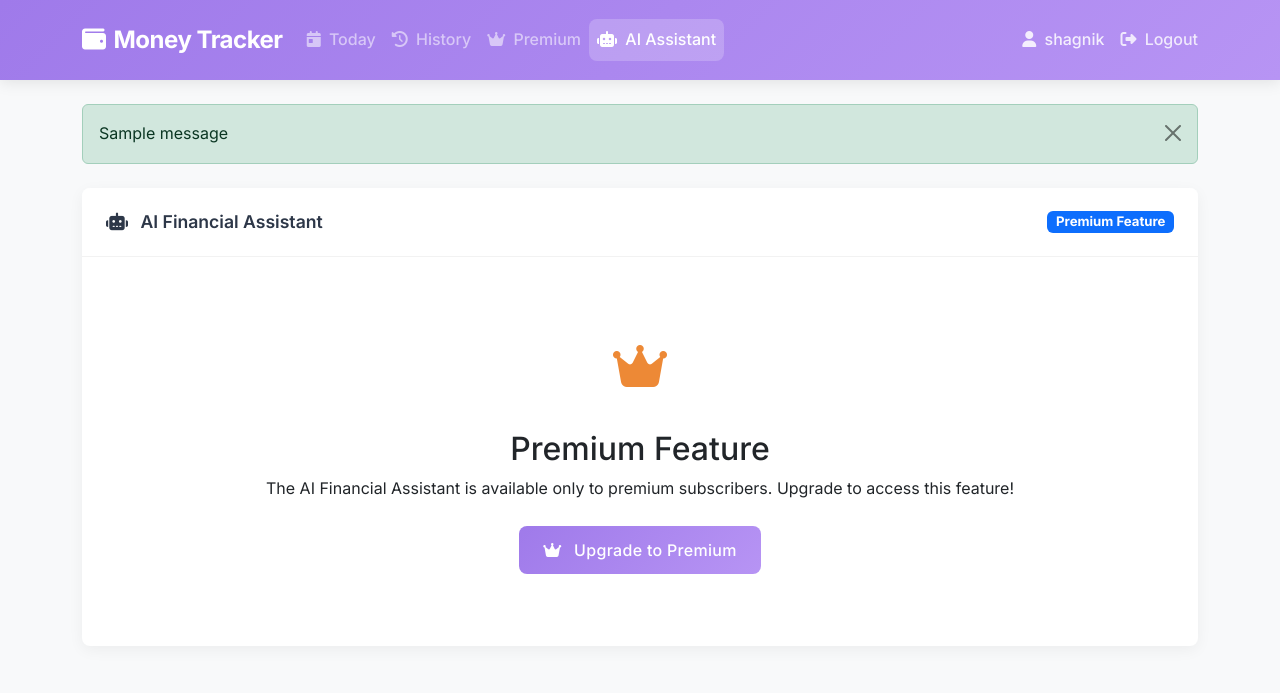
After one commit to shagnikguha/MoneyTracker-WP_Project, a Django app: page /chatbot/ in a window 1280 px wide. The commit adds this page. Shown: the top 693 px of the page. Run offline with Django 4.2, Linux system fonts and the light colour scheme; a user stored in the database is signed in; data comes from the database, SQL or seed files in the repository; one stand-in notice (Sample message) is shown.

Commit message:
added chatbot just add my api key

```diff
--- /dev/null
+++ b/main/templates/chatbot.html
@@ -0,0 +1,366 @@
+<!DOCTYPE html>
+{%load static%}
+<html lang="en">
+<head>
+    <meta charset="UTF-8">
+    <meta name="viewport" content="width=device-width, initial-scale=1.0">
+    <title>Money Tracker - AI Financial Assistant</title>
+    <!-- Bootstrap CSS -->
+    <link href="https://cdn.jsdelivr.net/npm/bootstrap@5.3.0-alpha1/dist/css/bootstrap.min.css" rel="stylesheet">
+    <!-- Font Awesome -->
+    <link rel="stylesheet" href="https://cdnjs.cloudflare.com/ajax/libs/font-awesome/6.4.0/css/all.min.css">
+    <!-- Google Fonts -->
+    <link href="https://fonts.googleapis.com/css2?family=Inter:wght@300;400;500;600;700&display=swap" rel="stylesheet">
+    <!-- Custom Styles -->
+    <style>
+        :root {
+            --primary-color: #9f7aea;
+            --secondary-color: #b794f4;
+            --success-color: #48bb78;
+            --danger-color: #f56565;
+            --warning-color: #ed8936;
+            --info-color: #4299e1;
+            --light-color: #f7fafc;
+            --dark-color: #2d3748;
+            --gray-color: #a0aec0;
+            --border-radius: 0.5rem;
+            --box-shadow: 0 0.125rem 0.25rem rgba(0, 0, 0, 0.075);
+            --box-shadow-lg: 0 1rem 3rem rgba(0, 0, 0, 0.1);
+        }
+
+        body {
+            font-family: 'Inter', -apple-system, BlinkMacSystemFont, 'Segoe UI', Roboto, Oxygen, Ubuntu, Cantarell, sans-serif;
+            background-color: #f8f9fa;
+            color: var(--dark-color);
+            line-height: 1.6;
+        }
+
+        .navbar {
+            background: linear-gradient(135deg, var(--primary-color), var(--secondary-color));
+            box-shadow: 0 2px 15px rgba(0, 0, 0, 0.1);
+            padding: 1rem 0;
+        }
+
+        .navbar-brand {
+            font-weight: 700;
+            font-size: 1.5rem;
+            letter-spacing: -0.5px;
+        }
+
+        .nav-link {
+            font-weight: 500;
+            padding: 0.5rem 1rem;
+            border-radius: var(--border-radius);
+            transition: all 0.3s ease;
+        }
+
+        .nav-link:hover {
+            background-color: rgba(255, 255, 255, 0.15);
+        }
+
+        .nav-link.active {
+            background-color: rgba(255, 255, 255, 0.2);
+        }
+
+        .card {
+            border: none;
+            border-radius: var(--border-radius);
+            box-shadow: 0 4px 15px rgba(0, 0, 0, 0.05);
+            overflow: hidden;
+            transition: transform 0.3s ease, box-shadow 0.3s ease;
+        }
+
+        .card:hover {
+            transform: translateY(-3px);
+            box-shadow: 0 8px 20px rgba(0, 0, 0, 0.1);
+        }
+
+        .card-header {
+            border-bottom: 1px solid rgba(0, 0, 0, 0.05);
+            background-color: #fff;
+            padding: 1.25rem 1.5rem;
+            font-weight: 600;
+            font-size: 1.1rem;
+            color: var(--dark-color);
+        }
+
+        .card-body {
+            padding: 1.5rem;
+        }
+
+        .btn {
+            padding: 0.75rem 1.5rem;
+            border-radius: var(--border-radius);
+            font-weight: 500;
+            letter-spacing: 0.3px;
+            transition: all 0.3s ease;
+        }
+
+        .btn-primary {
+            background: linear-gradient(135deg, var(--primary-color), var(--secondary-color));
+            border: none;
+        }
+
+        .btn-primary:hover {
+            background: linear-gradient(135deg, var(--secondary-color), var(--primary-color));
+            transform: translateY(-2px);
+            box-shadow: 0 4px 12px rgba(66, 99, 235, 0.3);
+        }
+
+        .logout-link a {
+            color: rgba(255, 255, 255, 0.8);
+            text-decoration: none;
+            transition: color 0.3s ease;
+            font-weight: 500;
+        }
+
+        .logout-link a:hover {
+            color: #fff;
+        }
+
+        .navbar-text {
+            color: rgba(255, 255, 255, 0.85);
+            font-weight: 500;
+        }
+
+        /* Chat styles */
+        .chat-container {
+            height: 70vh;
+            display: flex;
+            flex-direction: column;
+        }
+
+        .chat-messages {
+            flex: 1;
+            overflow-y: auto;
+            padding: 1.5rem;
+            background-color: #f8f9fa;
+            border-radius: var(--border-radius);
+            margin-bottom: 1rem;
+        }
+
+        .chat-input-container {
+            display: flex;
+            gap: 10px;
+        }
+
+        .chat-input {
+            flex: 1;
+            padding: 0.75rem 1rem;
+            border-radius: var(--border-radius);
+            border: 1px solid #e9ecef;
+            background-color: #fbfbfb;
+            transition: all 0.3s ease;
+        }
+
+        .chat-input:focus {
+            border-color: var(--primary-color);
+            box-shadow: 0 0 0 0.25rem rgba(66, 99, 235, 0.25);
+            outline: none;
+        }
+
+        .message {
+            margin-bottom: 1rem;
+            max-width: 75%;
+            padding: 1rem;
+            border-radius: var(--border-radius);
+        }
+
+        .user-message {
+            background-color: var(--primary-color);
+            color: white;
+            align-self: flex-end;
+            margin-left: auto;
+        }
+
+        .bot-message {
+            background-color: white;
+            color: var(--dark-color);
+            align-self: flex-start;
+            box-shadow: 0 2px 5px rgba(0, 0, 0, 0.05);
+        }
+
+        .premium-required {
+            text-align: center;
+            padding: 3rem;
+        }
+
+        .premium-icon {
+            font-size: 3rem;
+            color: var(--warning-color);
+            margin-bottom: 1.5rem;
+        }
+    </style>
+</head>
+<body>
+    <nav class="navbar navbar-expand-lg navbar-dark py-3 mb-4">
+        <div class="container">
+            <a class="navbar-brand" href="{% url 'today_transactions' %}">
+                <i class="fas fa-wallet me-2"></i>Money Tracker
+            </a>
+            <button class="navbar-toggler" type="button" data-bs-toggle="collapse" data-bs-target="#navbarNav" aria-controls="navbarNav" aria-expanded="false" aria-label="Toggle navigation">
+                <span class="navbar-toggler-icon"></span>
+            </button>
+            <div class="collapse navbar-collapse" id="navbarNav">
+                <ul class="navbar-nav me-auto mb-2 mb-lg-0">
+                    <li class="nav-item">
+                        <a class="nav-link" href="{% url 'today_transactions' %}">
+                            <i class="fas fa-calendar-day me-1"></i> Today
+                        </a>
+                    </li>
+                    <li class="nav-item">
+                        <a class="nav-link" href="{% url 'transaction_history' %}">
+                            <i class="fas fa-history me-1"></i> History
+                        </a>
+                    </li>
+                    <li class="nav-item">
+                        <a class="nav-link" href="{% url 'premium' %}">
+                            <i class="fas fa-crown me-1"></i> Premium
+                        </a>
+                    </li>
+                    <li class="nav-item">
+                        <a class="nav-link active" href="{% url 'chatbot' %}">
+                            <i class="fas fa-robot me-1"></i> AI Assistant
+                        </a>
+                    </li>
+                </ul>
+                <span class="navbar-text me-3">
+                    <i class="fas fa-user me-1"></i> {{ request.user.username }}
+                </span>
+                <span class="navbar-text logout-link">
+                    <a href="{% url 'logout' %}"><i class="fas fa-sign-out-alt me-1"></i> Logout</a>
+                </span>
+            </div>
+        </div>
+    </nav>
+
+    <!-- Messages -->
+    {% if messages %}
+    <div class="container">
+        {% for message in messages %}
+        <div class="alert alert-{{ message.tags }} alert-dismissible fade show" role="alert">
+            {{ message }}
+            <button type="button" class="btn-close" data-bs-dismiss="alert" aria-label="Close"></button>
+        </div>
+        {% endfor %}
+    </div>
+    {% endif %}
+
+    <div class="container my-4">
+        <div class="row">
+            <div class="col-lg-12">
+                <div class="card mb-4">
+                    <div class="card-header d-flex justify-content-between align-items-center">
+                        <div>
+                            <i class="fas fa-robot me-2"></i>
+                            AI Financial Assistant
+                        </div>
+                        <span class="badge bg-primary">Premium Feature</span>
+                    </div>
+                    <div class="card-body">
+                        {% if subscription_active %}
+                            <div class="chat-container">
+                                <div class="chat-messages" id="chatMessages">
+                                    <div class="message bot-message">
+                                        Hello! I'm your AI financial assistant. Ask me anything about personal finance, money management, or economic concepts!
+                                    </div>
+                                </div>
+                                <div class="chat-input-container">
+                                    <input type="text" id="chatInput" class="chat-input" placeholder="Type your question here...">
+                                    <button id="sendButton" class="btn btn-primary">
+                                        <i class="fas fa-paper-plane"></i>
+                                    </button>
+                                </div>
+                            </div>
+                        {% else %}
+                            <div class="premium-required">
+                                <div class="premium-icon">
+                                    <i class="fas fa-crown"></i>
+                                </div>
+                                <h2>Premium Feature</h2>
+                                <p class="mb-4">The AI Financial Assistant is available only to premium subscribers. Upgrade to access this feature!</p>
+                                <a href="{% url 'premium' %}" class="btn btn-primary">
+                                    <i class="fas fa-crown me-2"></i> Upgrade to Premium
+                                </a>
+                            </div>
+                        {% endif %}
+                    </div>
+                </div>
+            </div>
+        </div>
+    </div>
+
+    <!-- Bootstrap JS Bundle with Popper -->
+    <script src="https://cdn.jsdelivr.net/npm/bootstrap@5.3.0-alpha1/dist/js/bootstrap.bundle.min.js"></script>
+
+    {% if subscription_active %}
+    <script>
+        document.addEventListener('DOMContentLoaded', function() {
+            const chatMessages = document.getElementById('chatMessages');
+            const chatInput = document.getElementById('chatInput');
+            const sendButton = document.getElementById('sendButton');
+
+            function addMessage(message, isUser = false) {
+                const messageDiv = document.createElement('div');
+                messageDiv.classList.add('message');
+                messageDiv.classList.add(isUser ? 'user-message' : 'bot-message');
+                messageDiv.textContent = message;
+                chatMessages.appendChild(messageDiv);
+                chatMessages.scrollTop = chatMessages.scrollHeight;
+            }
+
+            function sendMessage() {
+                const message = chatInput.value.trim();
+                if (message) {
+                    // Add user message to chat
+                    addMessage(message, true);
+                    chatInput.value = '';
+
+                    // Disable input while waiting for response
+                    chatInput.disabled = true;
+                    sendButton.disabled = true;
+
+                    // Make API call to backend
+                    fetch('{% url "chatbot_query" %}', {
+                        method: 'POST',
+                        headers: {
+                            'Content-Type': 'application/json',
+                            'X-CSRFToken': '{{ csrf_token }}'
+                        },
+                        body: JSON.stringify({ query: message })
+                    })
+                    .then(response => response.json())
+                    .then(data => {
+                        // Add bot response to chat
+                        addMessage(data.response);
+                    })
+                    .catch(error => {
+                        console.error('Error:', error);
+                        addMessage("Sorry, I encountered an error while processing your request.");
+                    })
+                    .finally(() => {
+                        // Re-enable input after response
+                        chatInput.disabled = false;
+                        sendButton.disabled = false;
+                        chatInput.focus();
+                    });
+                }
+            }
+
+            // Send message on button click
+            sendButton.addEventListener('click', sendMessage);
+
+            // Send message on Enter key
+            chatInput.addEventListener('keypress', function(e) {
+                if (e.key === 'Enter') {
+                    sendMessage();
+                }
+            });
+
+            // Focus chat input on page load
+            chatInput.focus();
+        });
+    </script>
+    {% endif %}
+</body>
+</html>
--- a/main/templates/premium.html
+++ b/main/templates/premium.html
@@ -34,6 +34,11 @@
                     <li class="nav-item">
                         <a class="nav-link active" href="{% url 'premium' %}">
                             <i class="fas fa-crown me-1"></i> Premium
+                        </a>
+                    </li>
+                    <li class="nav-item">
+                        <a class="nav-link" href="{% url 'chatbot' %}">
+                            <i class="fas fa-robot me-1"></i> AI Assistant
                         </a>
                     </li>
                 </ul>
--- a/main/urls.py
+++ b/main/urls.py
@@ -5,7 +5,9 @@ from .views import (
     transaction_history_view, index_view, edit_transaction_view,
     delete_transaction_view,
     # New payment views
-    initiate_payment_view, payment_callback_view, payment_status_view,premium
+    initiate_payment_view, payment_callback_view, payment_status_view,premium,
+    # Chatbot views
+    chatbot, chatbot_query
 )
 
 urlpatterns = [
@@ -27,4 +29,8 @@ urlpatterns = [
     path('subscription/', premium, name='premium'),
     path('subscription/initiate/', views.initiate_subscription_payment, name='initiate_subscription_payment'),
     path('subscription/status/<str:transaction_id>/', views.subscription_status_view, name='subscription_status'),
+
+    # Chatbot routes
+    path('chatbot/', chatbot, name='chatbot'),
+    path('chatbot/query/', chatbot_query, name='chatbot_query'),
 ]
--- a/main/views.py
+++ b/main/views.py
@@ -3,11 +3,13 @@ from django.contrib.auth import authenticate, login, logout
 from django.contrib.auth.forms import UserCreationForm, AuthenticationForm
 from django.contrib.auth.decorators import login_required
 from django.utils import timezone
-from django.http import HttpResponseRedirect, JsonResponse, HttpResponse
+from django.http import HttpResponseRedirect, JsonResponse, HttpResponse, HttpResponseBadRequest
 from django.urls import reverse
 from django.views.decorators.csrf import csrf_exempt
+from django.views.decorators.http import require_POST
 import json
 import logging
+import requests
 logger = logging.getLogger(__name__)
 
 from .models import Transaction, Payment,Subscribed
@@ -369,6 +371,97 @@ def premium(request):
     return render(request, 'premium.html', {'subscription_active': subscription_active})
 
 @login_required
+def chatbot(request):
+    """View for the chatbot page, only accessible to premium subscribers"""
+    subscription_active = is_subscribed(request.user)
+    return render(request, 'chatbot.html', {'subscription_active': subscription_active})
+
+@login_required
+@require_POST
+def chatbot_query(request):
+    """API endpoint for processing chatbot queries using Gemini"""
+    # Check if user is subscribed
+    if not is_subscribed(request.user):
+        return HttpResponseBadRequest("Premium subscription required")
+
+    try:
+        # Parse the request body
+        body_unicode = request.body.decode('utf-8')
+        body = json.loads(body_unicode)
+        query = body.get('query', '')
+
+        if not query:
+            return JsonResponse({'error': 'Query is required'}, status=400)
+
+        # Your Gemini API key should be stored in environment variables or settings
+        # For this example, we'll assume it's in Django settings
+        from django.conf import settings
+
+        # Call the Gemini API
+        gemini_api_key = getattr(settings, 'GEMINI_API_KEY', '')
+        if not gemini_api_key:
+            return JsonResponse({'error': 'API key not configured'}, status=500)
+
+        # Set up the API endpoint
+        gemini_endpoint = "https://generativelanguage.googleapis.com/v1beta/models/gemini-1.5-pro:generateContent"
+
+        # Construct the prompt to focus on finance and economics topics
+        instruction = (
+            "You are a financial assistant chatbot that only answers questions related to money, "
+            "finance, economics, budgeting, investing, and related topics. "
+            "If the user asks about something unrelated to these topics, politely explain that "
+            "you can only help with financial matters. "
+            "Be concise, accurate, and helpful with finance-related questions."
+        )
+
+        prompt = f"{instruction}\n\nUser question: {query}"
+
+        # Make the API request
+        response = requests.post(
+            f"{gemini_endpoint}?key={gemini_api_key}",
+            json={
+                "contents": [
+                    {
+                        "parts": [
+                            {"text": prompt}
+                        ]
+                    }
+                ],
+                "generationConfig": {
+                    "temperature": 0.7,
+                    "maxOutputTokens": 800
+                }
+            }
+        )
+
+        # Process the response
+        if response.status_code == 200:
+            response_data = response.json()
+
+            # Extract the text from the response
+            generated_text = ""
+            try:
+                candidates = response_data.get('candidates', [])
+                if candidates and 'content' in candidates[0]:
+                    parts = candidates[0]['content'].get('parts', [])
+                    if parts:
+                        generated_text = parts[0].get('text', '')
+            except (KeyError, IndexError) as e:
+                logger.error(f"Error parsing Gemini response: {str(e)}")
+                return JsonResponse({'error': 'Error parsing API response'}, status=500)
+
+            return JsonResponse({'response': generated_text})
+        else:
+            logger.error(f"Gemini API error: {response.status_code} - {response.text}")
+            return JsonResponse({'error': f'API error: {response.status_code}'}, status=500)
+
+    except json.JSONDecodeError:
+        return JsonResponse({'error': 'Invalid JSON'}, status=400)
+    except Exception as e:
+        logger.error(f"Chatbot error: {str(e)}")
+        return JsonResponse({'error': str(e)}, status=500)
+
+@login_required
 def initiate_subscription_payment(request):
     """View to initiate a PhonePe subscription payment"""
     if request.method == 'POST':
```
Also changed, not shown: MoneyTracker/settings.py (+11 -2 lines), main/templates/today_transactions.html (+8 -3 lines), main/templates/transaction_history.html (+10 -0 lines), 1 other file.
